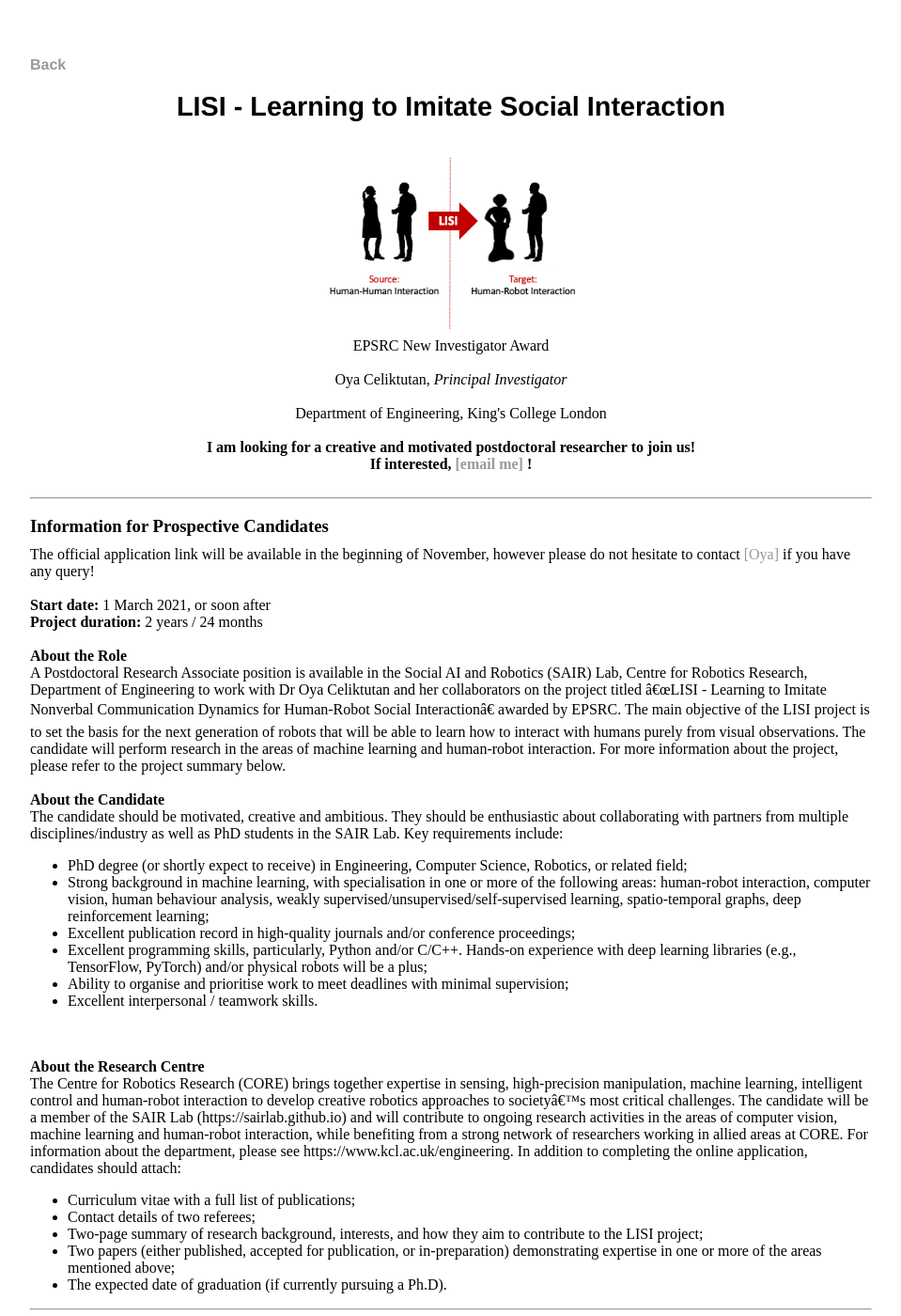
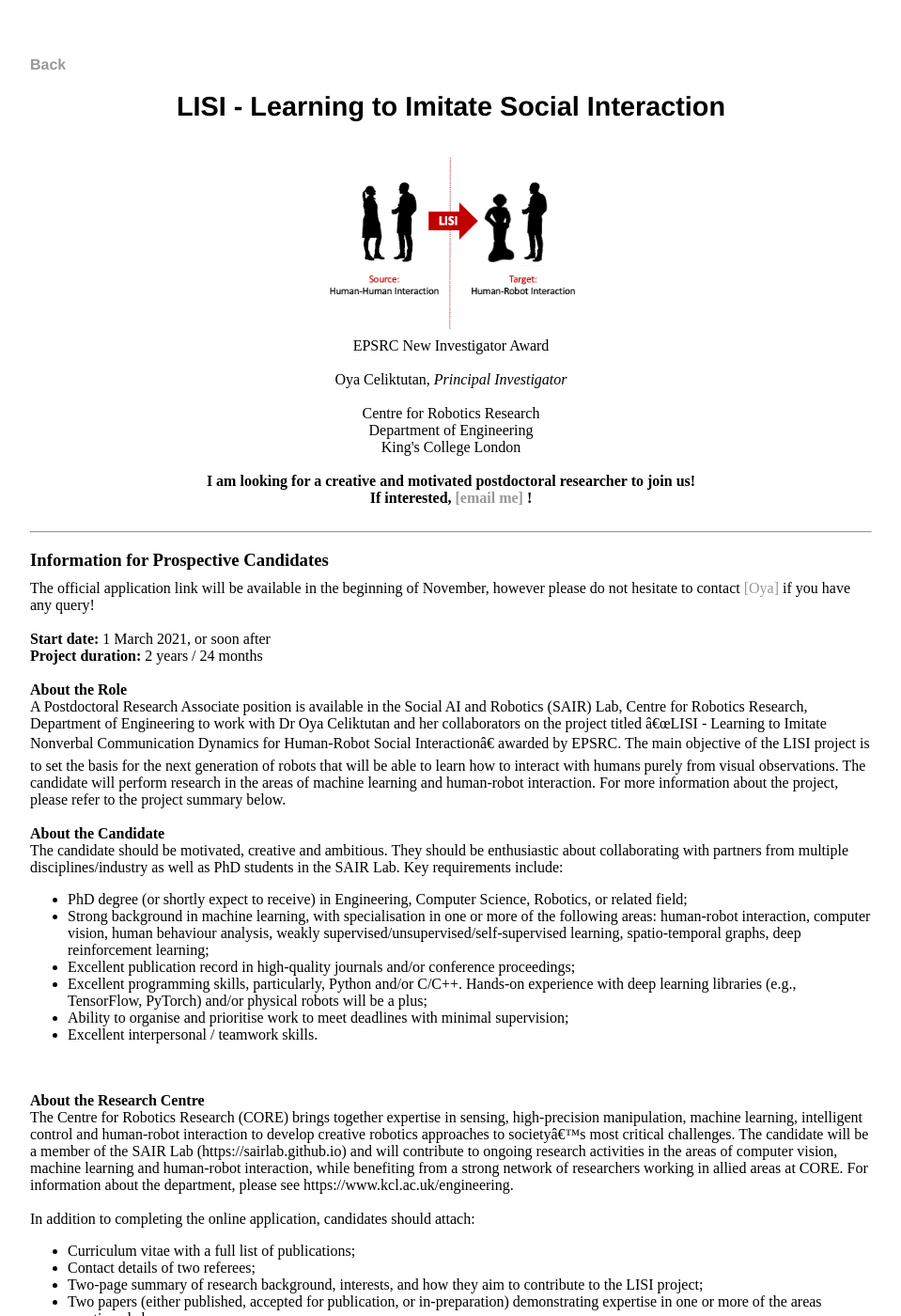
Before and after one commit to sairlab/sairlab.github.io, a Jekyll site: the page built from projects/grants/lisi/index.html, in a window 1280 px wide and 1400 px high. Shown: the whole window at 94% size, without its empty margins (160-1119 px from the left). Built offline with Jekyll 4.4.1, drawn with Linux system fonts in a browser that asks for light colours.

Commit message:
Update index.html

```diff
--- a/projects/grants/lisi/index.html
+++ b/projects/grants/lisi/index.html
@@ -14,7 +14,12 @@ title: "Learning to Imitate Social Interaction"
 		<br>
         <nobr>Oya Celiktutan, <em> Principal Investigator </em></nobr><br>
 		<br>
-		<nobr> Department of Engineering, King's College London</nobr><br>
+		<nobr> Centre for Robotics Research <nobr>
+        <br>
+        <nobr>    Department of Engineering </nobr>
+        <br>
+        <nobr>    King's College London </nobr>
+        <br>
 		<br>
         <nobr> <b> I am looking for a creative and motivated postdoctoral researcher to join us! <br>
             If interested, <a href="mailto:oya.celiktutan@kcl.ac.uk">[email me] </a> ! </b>  </nobr><br>
@@ -40,7 +45,6 @@ title: "Learning to Imitate Social Interaction"
     <b>About the Candidate</b>
     <br>
     The candidate should be motivated, creative and ambitious. They should be enthusiastic about collaborating with partners from multiple disciplines/industry as well as PhD students in the SAIR Lab. Key requirements include:
-    <br>
     <ul>
     <li> PhD degree (or shortly expect to receive) in Engineering, Computer Science, Robotics, or related field; </li>
     <li>Strong background in machine learning, with specialisation in one or more of the following areas: human-robot interaction, computer vision, human behaviour analysis, weakly supervised/unsupervised/self-supervised learning, spatio-temporal graphs, deep reinforcement learning;</li>
@@ -49,14 +53,12 @@ title: "Learning to Imitate Social Interaction"
     <li> Ability to organise and prioritise work to meet deadlines with minimal supervision;</li>
     <li> Excellent interpersonal / teamwork skills. </li>
     </ul>
-
     <br><br>
     <b>About the Research Centre</b>
     <br>
         The Centre for Robotics Research (CORE) brings together expertise in sensing, high-precision manipulation, machine learning, intelligent control and human-robot interaction to develop creative robotics approaches to society’s most critical challenges. The candidate will be a member of the SAIR Lab (https://sairlab.github.io) and will contribute to ongoing research activities in the areas of computer vision, machine learning and human-robot interaction, while benefiting from a strong network of researchers working in allied areas at CORE. For information about the department, please see https://www.kcl.ac.uk/engineering.
-
+    <br><br>
     In addition to completing the online application, candidates should attach:
-
     <ul>
     <li> Curriculum vitae with a full list of publications;</li>
     <li> Contact details of two referees;</li>
```
